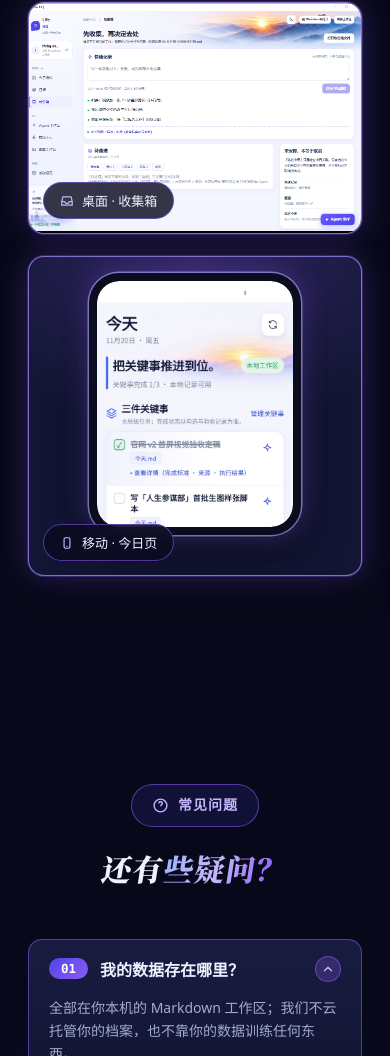
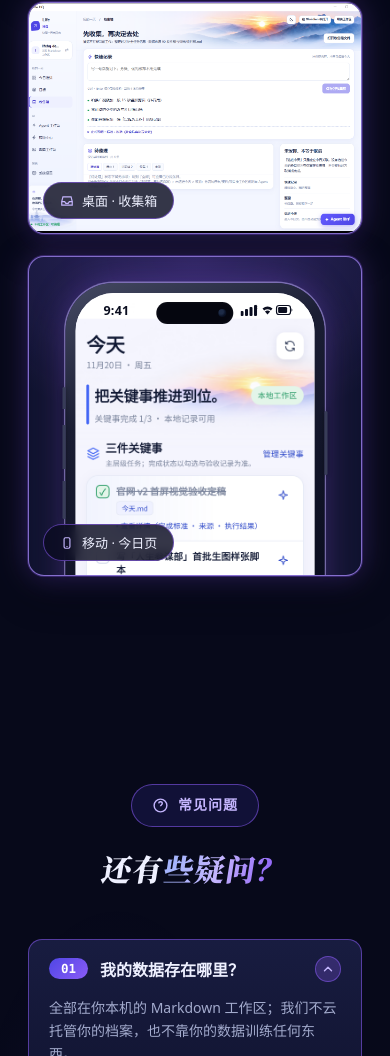
Before and after one commit to huxiaoqiao/life-hq-website, a plain HTML site: page index.html in a window 390 px wide. Shown: the part 10637-11693 px from the top of the page. Drawn offline with Linux system fonts and the light colour scheme.

Commit message:
feat(site)：移动今日页手机框改真 iPhone 形态（加宽至320/半身裁切/灵动岛+状态栏+侧键+钛金属中框）

```diff
--- a/index.html
+++ b/index.html
@@ -311,11 +311,23 @@ h2.h-serif:not(.cta-title),.fcopy h3{transform:skewX(-9deg)}
   backdrop-filter:blur(6px);-webkit-backdrop-filter:blur(6px)}
 .shot figcaption svg{width:14px;height:14px;color:var(--lav)}
 @media (max-width:600px){.shots{grid-template-columns:1fr}.shot img{height:230px}}
-.shot-mobile{height:320px;display:flex;align-items:center;justify-content:center;padding:16px 0 40px;
-  background:radial-gradient(120% 90% at 50% 0%,rgba(139,92,246,.26),transparent 62%),var(--surface)}
-.pframe{height:100%;width:min(240px,64%);border:8px solid #0a0d20;border-radius:30px;overflow:hidden;background:#0a0d20;
-  box-shadow:0 0 0 1.5px rgba(196,181,253,.55),0 0 26px rgba(139,92,246,.38),0 16px 40px rgba(0,0,0,.5)}
-.shot-mobile img{width:100%;height:100%;object-fit:cover;object-position:top;border-radius:22px;display:block}
+.shot-mobile{height:320px;background:radial-gradient(120% 90% at 50% 0%,rgba(139,92,246,.26),transparent 62%),var(--surface)}
+.pframe{position:absolute;left:50%;top:26px;translate:-50% 0;width:min(320px,78%);aspect-ratio:9/19.5;padding:10px;border-radius:48px;
+  background:linear-gradient(155deg,#454a63 0%,#1a1d33 22%,#0b0e20 60%);
+  box-shadow:0 0 0 1.5px rgba(196,181,253,.5),0 0 34px rgba(139,92,246,.4),0 24px 60px rgba(0,0,0,.55)}
+.pside{position:absolute;width:3px;border-radius:2px;background:#383d58;box-shadow:0 0 4px rgba(0,0,0,.4)}
+.pside.pl{left:-3.5px;top:104px;height:132px;background:linear-gradient(180deg,#383d58 0 22px,transparent 22px 38px,#383d58 38px 82px,transparent 82px 94px,#383d58 94px 132px)}
+.pside.pr{right:-3.5px;top:128px;height:64px}
+.pscreen{position:relative;display:block;width:100%;height:100%;border-radius:38px;overflow:hidden;background:#f7f8fc}
+.pscreen img{width:100%;height:100%;object-fit:cover;object-position:top;display:block}
+.pbar{position:absolute;top:0;left:0;right:0;height:34px;z-index:2;display:flex;align-items:center;justify-content:space-between;
+  padding:0 22px 0 28px;color:#0b0e20;font-size:12.5px;font-weight:700;letter-spacing:.2px}
+.pbar svg{display:block}
+.island{position:absolute;top:9px;left:50%;translate:-50% 0;width:32%;height:22px;z-index:3;border-radius:999px;background:#05060f;
+  box-shadow:inset 0 0 4px rgba(255,255,255,.06)}
+.island::after{content:"";position:absolute;right:7px;top:50%;translate:0 -50%;width:8px;height:8px;border-radius:50%;
+  background:radial-gradient(circle at 35% 35%,#1d2b47 0 30%,#0a1226 60%,#05060f 100%)}
+.shot-mobile figcaption{z-index:4}
 .lightbox{position:fixed;inset:0;z-index:90;display:flex;align-items:center;justify-content:center;padding:4vh 4vw;
   background:rgba(4,5,15,.88);backdrop-filter:blur(8px);opacity:0;pointer-events:none;transition:opacity .3s}
 .lightbox.open{opacity:1;pointer-events:auto}
@@ -676,7 +688,7 @@ footer{border-top:1px solid var(--line);background:rgba(5,6,18,.85);padding:56px
       <button class="shot" data-reveal data-full="assets/shots/desktop-today.png" data-cap="桌面 · 今日页（日出头图）"><img src="assets/shots/desktop-today.png" width="1316" height="879" alt="桌面版今日页真实截图" loading="lazy" /><figcaption><svg viewBox="0 0 24 24" fill="none" stroke="currentColor" stroke-width="2"><rect x="3" y="5" width="18" height="12" rx="2"/><path d="M8 21h8M12 17v4"/></svg>桌面 · 今日页（日出头图）</figcaption></button>
       <button class="shot" data-reveal style="--d:.08s" data-full="assets/shots/desktop-agent.png" data-cap="桌面 · Agent 工作台"><img src="assets/shots/desktop-agent.png" width="1316" height="879" alt="桌面版 Agent 工作台真实截图" loading="lazy" /><figcaption><svg viewBox="0 0 24 24" fill="none" stroke="currentColor" stroke-width="2"><rect x="5" y="8" width="14" height="10" rx="3"/><path d="M12 8V5M9 13h.01M15 13h.01M9 16h6"/><circle cx="12" cy="4" r="1.4"/></svg>桌面 · Agent 工作台</figcaption></button>
       <button class="shot" data-reveal style="--d:.16s" data-full="assets/shots/desktop-inbox.png" data-cap="桌面 · 收集箱"><img src="assets/shots/desktop-inbox.png" width="1316" height="879" alt="桌面版收集箱真实截图" loading="lazy" /><figcaption><svg viewBox="0 0 24 24" fill="none" stroke="currentColor" stroke-width="2"><path d="M3 13h5l2 3h4l2-3h5"/><path d="M5 5h14l2 8v6H3v-6z"/></svg>桌面 · 收集箱</figcaption></button>
-      <button class="shot shot-mobile" data-reveal style="--d:.24s" data-full="assets/shots/mobile-today.png" data-cap="移动 · 今日页"><span class="pframe"><img src="assets/shots/mobile-today.png" width="1080" height="2460" alt="手机版今日页真实截图" loading="lazy" /></span><figcaption><svg viewBox="0 0 24 24" fill="none" stroke="currentColor" stroke-width="2"><rect x="7" y="3" width="10" height="18" rx="2.4"/><path d="M11 18h2"/></svg>移动 · 今日页</figcaption></button>
+      <button class="shot shot-mobile" data-reveal style="--d:.24s" data-full="assets/shots/mobile-today.png" data-cap="移动 · 今日页"><span class="pframe"><i class="pside pl"></i><i class="pside pr"></i><span class="pscreen"><img src="assets/shots/mobile-today.png" width="1080" height="2460" alt="手机版今日页真实截图" loading="lazy" /><span class="pbar"><span>9:41</span><svg width="52" height="12" viewBox="0 0 52 12" fill="currentColor" aria-hidden="true"><rect x="0" y="7" width="3" height="5" rx="1"/><rect x="4.5" y="5" width="3" height="7" rx="1"/><rect x="9" y="3" width="3" height="9" rx="1"/><rect x="13.5" y="1" width="3" height="11" rx="1"/><path d="M22 4.6a8 8 0 0 1 10 0l-1.6 1.9a5.5 5.5 0 0 0-6.8 0z"/><path d="M24.4 7.4a4.4 4.4 0 0 1 5.2 0L27 10.4z"/><rect x="36" y="1.5" width="14" height="9" rx="2.5" fill="none" stroke="currentColor" stroke-width="1.2"/><rect x="37.6" y="3.1" width="9" height="5.8" rx="1.2"/><path d="M51 4.5v3a1.6 1.6 0 0 0 0-3z"/></svg></span><span class="island"></span></span></span><figcaption><svg viewBox="0 0 24 24" fill="none" stroke="currentColor" stroke-width="2"><rect x="7" y="3" width="10" height="18" rx="2.4"/><path d="M11 18h2"/></svg>移动 · 今日页</figcaption></button>
     </div>
   </div>
 </section>
```
